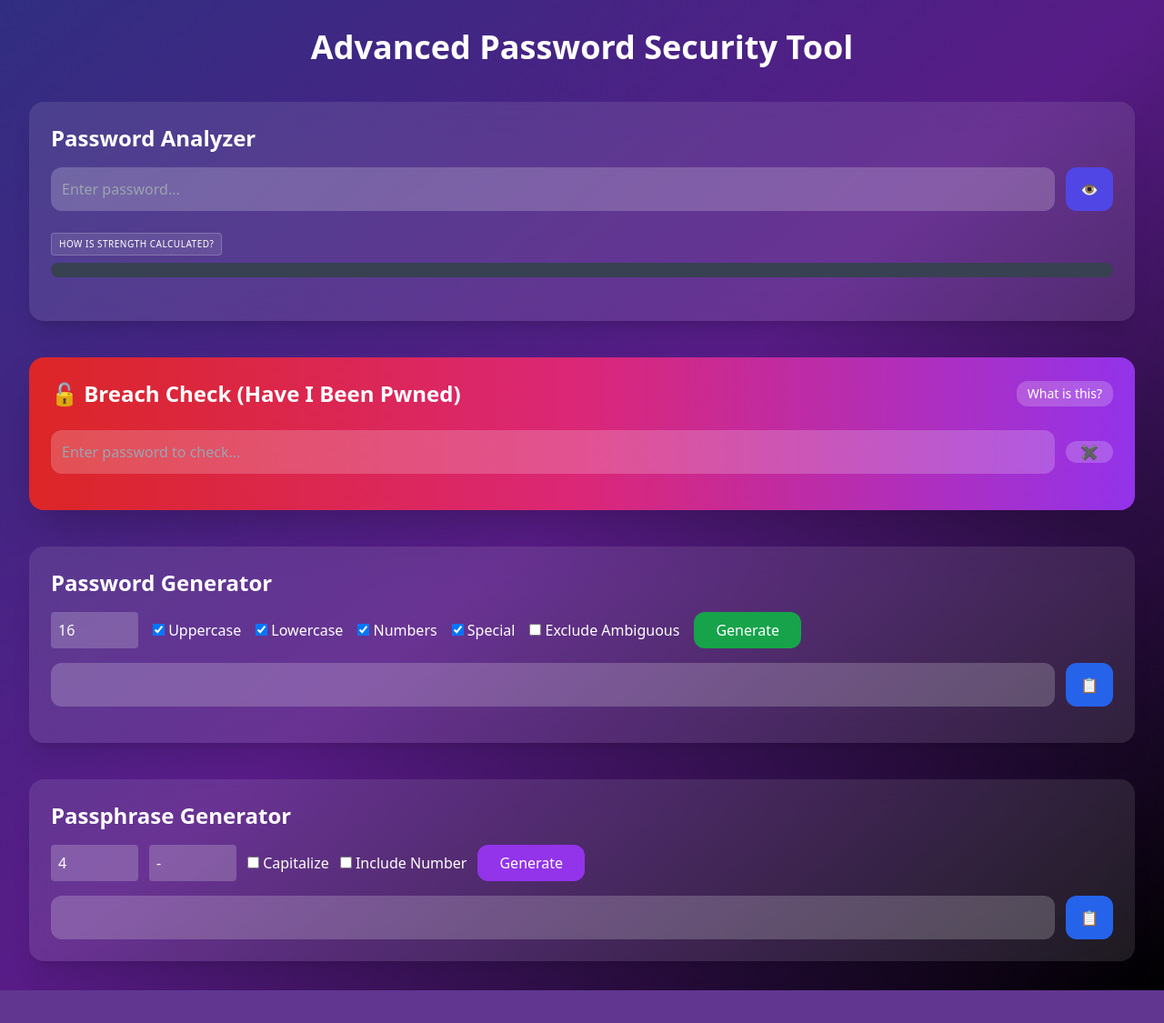
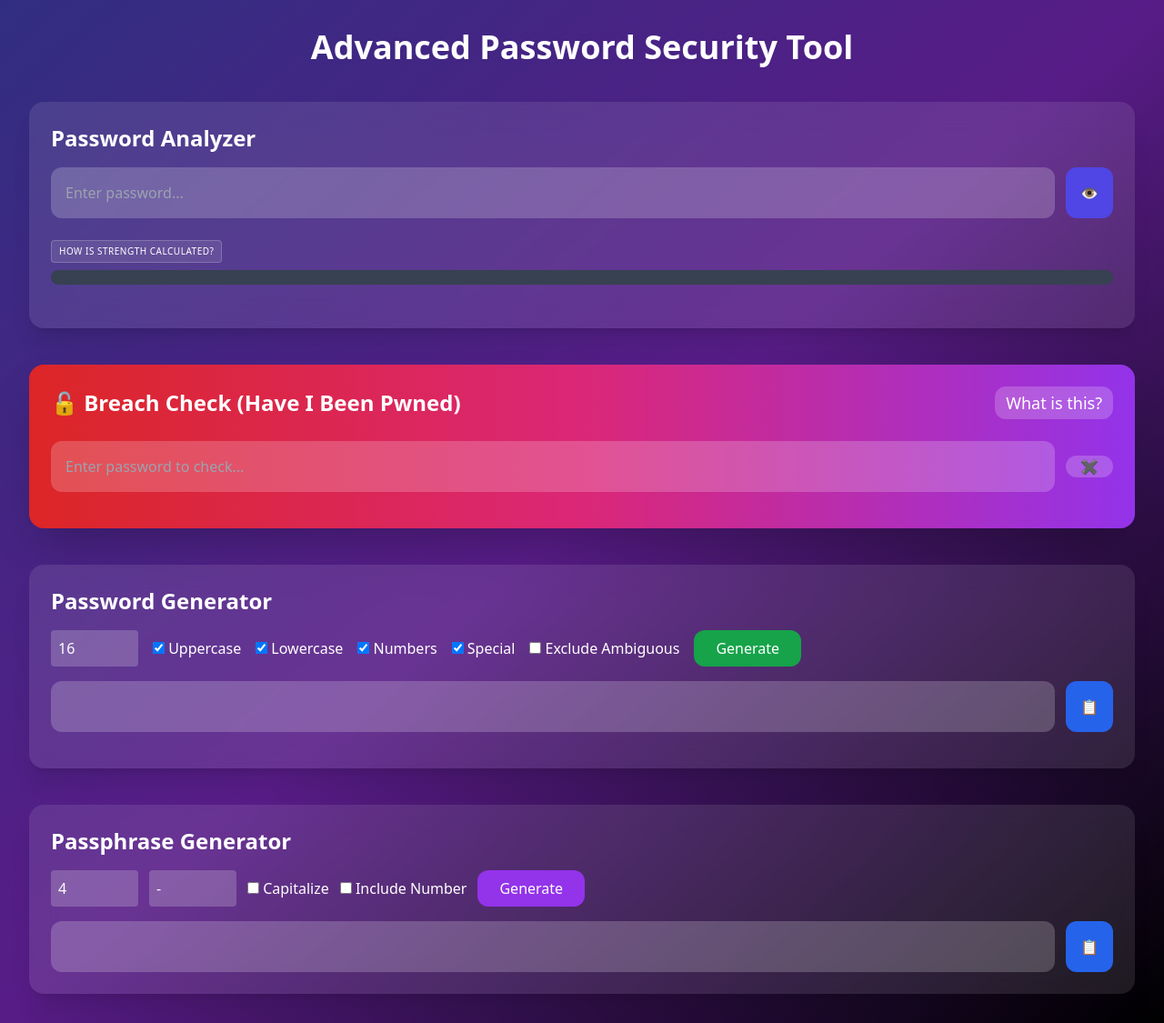
Before and after one commit to the-amazing-atharva/Password-Strength-Analyzer, a Flask app: page / in a window 1280 px wide. Shown: the whole page at 91% size. Before the commit the page ends 1089 px from the top, so only its background shows below. Run offline with Flask 3, Linux system fonts and the light colour scheme; some libraries are stand-ins or nearby versions.

Commit message:
increased font

```diff
--- a/static/script.js
+++ b/static/script.js
@@ -69,7 +69,7 @@ async function analyzePassword() {
 
     <div class="bg-black/20 p-4 rounded-xl mt-4 border border-white/5">
       <h4 class="font-bold text-indigo-300 mb-2">⏱ Estimated Crack Times (Effective)</h4>
-      <div id="crackTimes" class="grid grid-cols-1 sm:grid-cols-2 gap-2 text-xs"></div>
+      <div id="crackTimes" class="grid grid-cols-1 sm:grid-cols-2 gap-2 text-lg"></div>
     </div>
   `;
 
--- a/templates/index.html
+++ b/templates/index.html
@@ -21,7 +21,7 @@
           <input
             type="password"
             id="passwordInput"
-            class="w-full p-3 rounded-xl bg-white/20 focus:outline-none"
+            class="w-full p-4 rounded-xl bg-white/20 focus:outline-none"
             placeholder="Enter password..."
             oninput="analyzePassword()"
           />
@@ -41,7 +41,7 @@
             🧠 Zxcvbn based Attacker Guessing Engine
           </h3>
           <p id="attackerMeaning" class="text-blue-200"></p>
-          <p id="attackerGuesses" class="text-xs opacity-70"></p>
+          <p id="attackerGuesses" class="text-base opacity-70"></p>
         </div>
 
         <div class="mt-6">
@@ -56,7 +56,7 @@
 
           <div
             id="entropyInfo"
-            class="hidden mb-4 p-4 bg-black/40 border border-indigo-500/30 rounded-xl text-xs leading-relaxed text-indigo-100"
+            class="hidden mb-4 p-4 bg-black/40 border border-indigo-500/30 rounded-xl text-sm leading-relaxed text-indigo-100"
           >
             <p class="mb-2">
               <strong class="text-indigo-300">Entropy Logic:</strong>
@@ -88,7 +88,7 @@
           <p id="strengthText" class="mt-2 text-lg font-bold"></p>
         </div>
 
-        <div id="analysisResults" class="mt-6 text-sm space-y-4"></div>
+        <div id="analysisResults" class="mt-6 text-lg space-y-4"></div>
       </div>
 
       <div
@@ -100,14 +100,14 @@
           </h2>
           <button
             onclick="toggleBreachInfo()"
-            class="text-sm bg-white/20 hover:bg-white/40 px-3 py-1 rounded-xl"
+            class="text-lg bg-white/20 hover:bg-white/40 px-3 py-1 rounded-xl"
           >
             What is this?
           </button>
         </div>
         <div
           id="breachInfo"
-          class="mt-4 bg-white/10 p-4 rounded-xl hidden text-sm"
+          class="mt-4 bg-white/10 p-4 rounded-xl hidden text-lg"
         >
           <p>
             This section checks whether your password has appeared in known data
@@ -119,7 +119,7 @@
           <input
             type="password"
             id="pwnedInput"
-            class="w-full p-3 rounded-xl bg-white/20 focus:outline-none"
+            class="w-full p-4 rounded-xl bg-white/20 focus:outline-none"
             placeholder="Enter password to check..."
             oninput="checkPwnedPassword(this.value)"
           />
@@ -165,7 +165,7 @@
           <input
             type="text"
             id="generatedPassword"
-            class="w-full p-3 rounded-xl bg-white/20"
+            class="w-full p-4 rounded-xl bg-white/20"
             readonly
           />
           <button onclick="copyPassword()" class="px-4 bg-blue-600 rounded-xl">
@@ -204,7 +204,7 @@
           <input
             type="text"
             id="generatedPassphrase"
-            class="w-full p-3 rounded-xl bg-white/20"
+            class="w-full p-4 rounded-xl bg-white/20"
             readonly
           />
           <button
```
